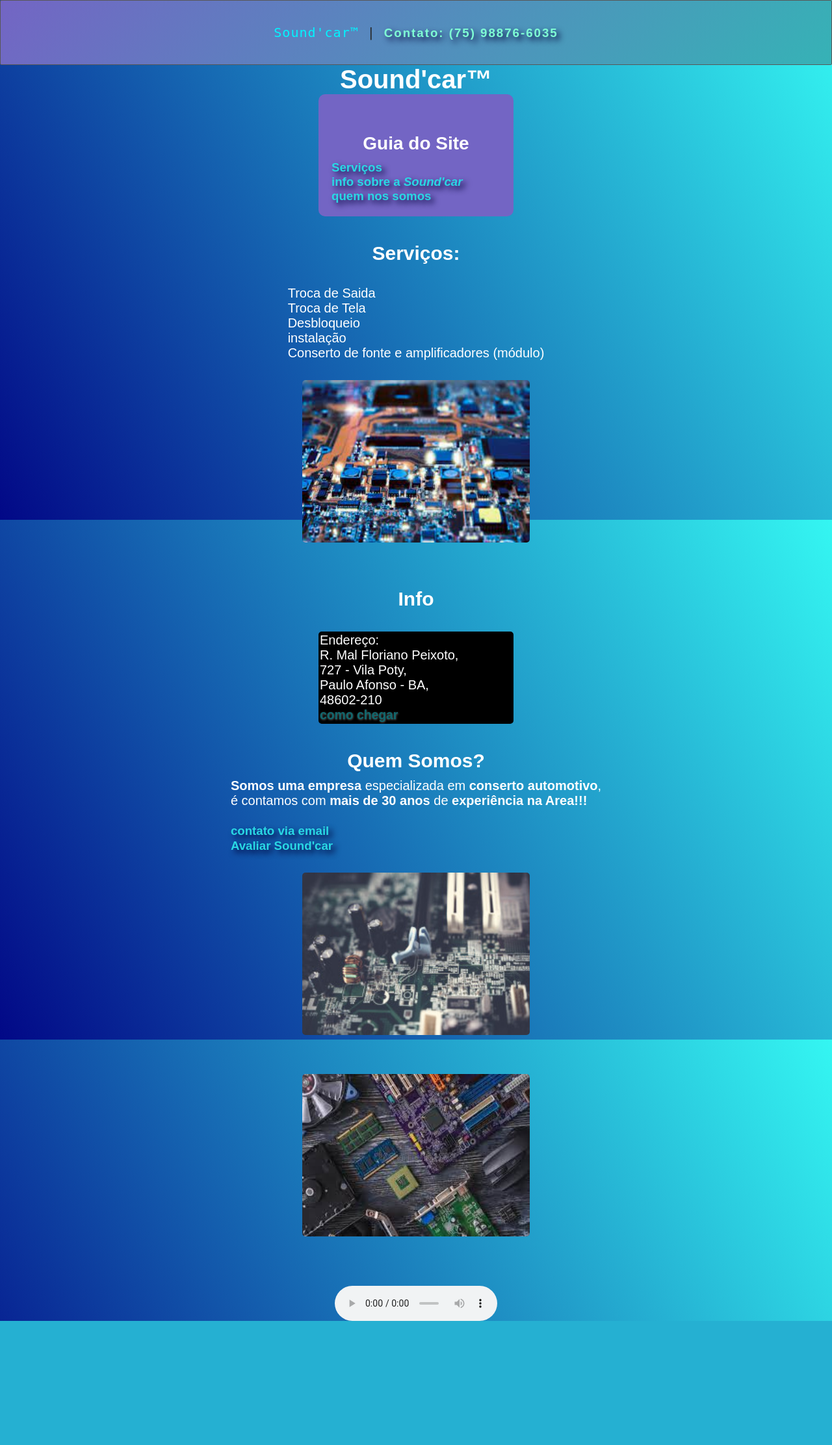
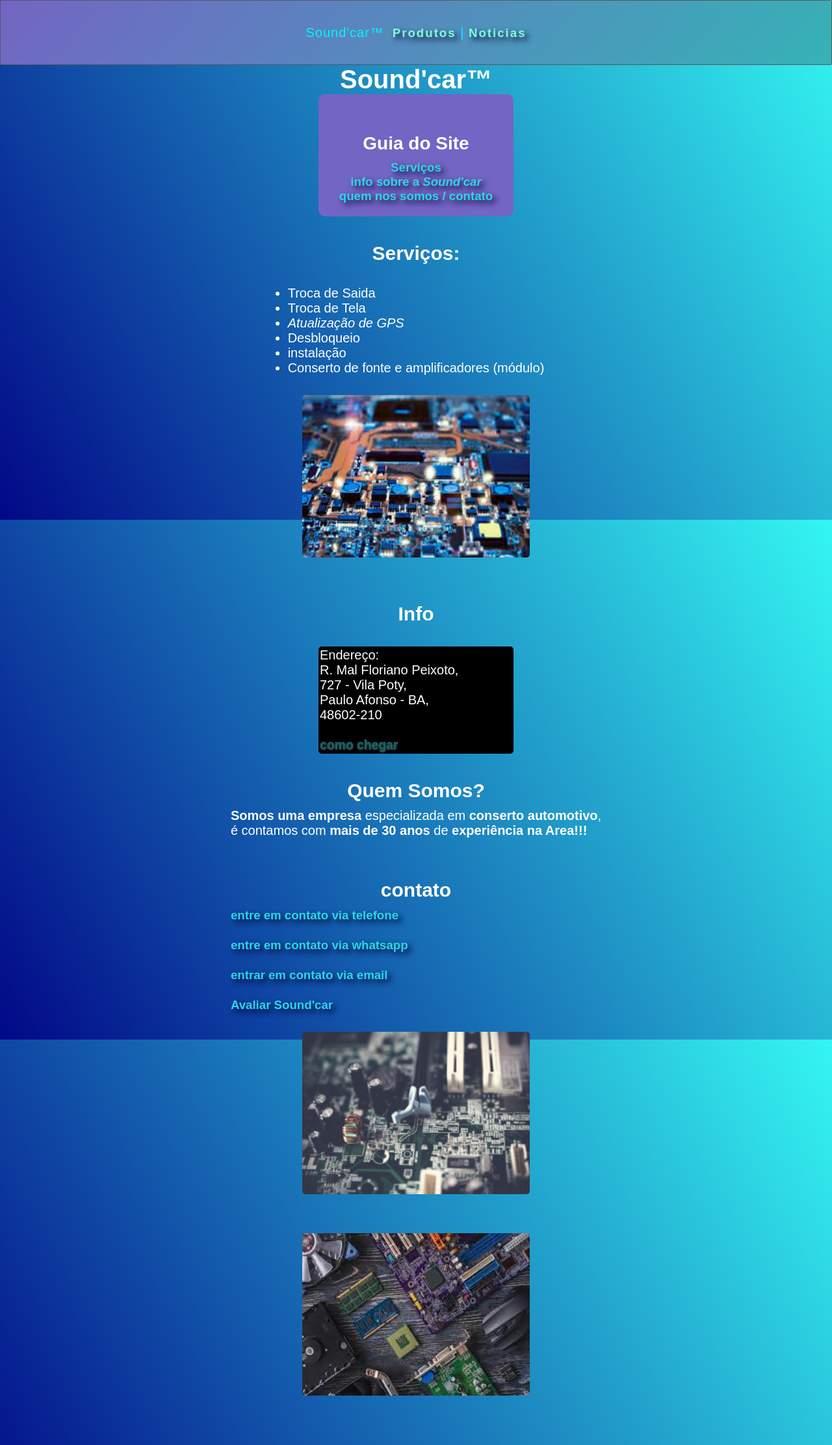
Before and after one commit to Brunin13/Brunin13.github.io, a PHP site: page /estudos/projetos-particulares/sound-car/index.html in a window 1280 px wide. Shown: the whole page at 65% size. Before the commit the page ends 2033 px from the top, so only its background shows below. Run offline with PHP 8.4, Linux system fonts and the light colour scheme.

Commit message:
Add files via upload

```diff
--- a/estudos/projetos-particulares/sound-car/index.html
+++ b/estudos/projetos-particulares/sound-car/index.html
@@ -13,8 +13,8 @@
   </head>
   <body>
       <div class="barra">
-          <code><span>Sound'car&trade;</span> | <a href="tel:+5575988766035">Contato: (75) 98876-6035</a></code>
-          <br>
+        <p>Sound'car&trade;</p>
+          <span><a href="produtos.html">&emsp14; Produtos</a> | <a href="noticias.html">Noticias</a></span>
         </div>
         <div class="container">
             <h1>Sound'car&trade;</h1>
@@ -22,9 +22,9 @@
             <div class="guia">
                 <h2>Guia do Site</h2>
                 <ul>
-                    <li><a href="#servicos">Serviços</a></li>
-                    <li><a href="#info">info sobre a <em>Sound'car</em></a></li>
-                    <li id="servicos"><a href="#quem-somos">quem nos somos</a></li>
+                    <a href="#servicos"><p>Serviços</p></a>
+                    <a href="#info"><p>info sobre a <em>Sound'car</p></em></a>
+                     <a id="servicos" href="#quem-somos"><p>quem nos somos / contato</p></a>
                 </ul>
             </div>
 
@@ -33,6 +33,7 @@
             <ul>
                 <li>Troca de Saida</li>
                 <li>Troca de Tela</li>
+                <li><em>Atualização de GPS</em></li>
                 <li>Desbloqueio</li>
                 <li>instalação</li>
                 <li>Conserto de fonte e amplificadores (módulo)</li>
@@ -42,24 +43,32 @@
             <br>
             <div class="info">
                     <ul>
-                        <li id="quem-somos">Endereço:<br> R. Mal Floriano Peixoto,<br> 727 - Vila Poty,<br> Paulo Afonso - BA,<br> 48602-210</li>
-                        <li>
+                        <p id="quem-somos">Endereço:<br> R. Mal Floriano Peixoto,<br> 727 - Vila Poty,<br> Paulo Afonso - BA,<br> 48602-210</p>
                             <br>
                             <a href="https://www.google.com/maps/dir//soundcar/data=!4m6!4m5!1m1!4e2!1m2!1m1!1s0x709312e69723b7b:0x7c6f2841856cd3dc?sa=X&ved=2ahUKEwiNqfyR3Nj4AhWnjJUCHRNqCGsQ9Rd6BAgKEAU" rel="external" target="_blank">como chegar</a></li>
                     </ul>
-                </div>
+            </div>
             <h2>Quem Somos?</h2>
             <ul>
                 <p><strong>Somos uma empresa</strong> especializada em <strong>conserto automotivo</strong>,<br> é contamos com <strong>mais de 30 anos</strong> de <strong>experiência na Area!!!</strong></p>
                 <br>
-                <p><a href="mailto:jurantec@gmail.com">contato via email</a></p>
+
+                <h2>contato</h2>
+                <p><a href="tel:+5575988766035">entre em contato via telefone</a></p>
+                <br>
+				<p><a href="https://wa.me/+5575988766035" target="_blank" rel="external">entre em contato via whatsapp</a></p>
+                <br>
+                <p><a href="mailto:jurantec@gmail.com">entrar em contato via email</a></p>
+                <br>
                 <p><a href="https://www.google.com/search?q=sound-car&oq=sound-car&aqs=chrome..69i57j0i30i457j0i30l3j69i60l3.2934j0j4&sourceid=chrome&ie=UTF-8&tbs=lf:1,lf_ui:10&tbm=lcl&rflfq=1&num=10&rldimm=8966429644994434012&lqi=Cglzb3VuZC1jYXJaCyIJc291bmQgY2FykgEVc3RlcmVvX3JlcGFpcl9zZXJ2aWNlqgEREAEqDSIJc291bmQgY2FyKAw&phdesc=0vyum6wYkTM&ved=2ahUKEwi08OKrlcH4AhVDBbkGHVH4DPoQvS56BAgIEAE&sa=X&f#rlfi=hd:;si:8966429644994434012,l,Cglzb3VuZC1jYXJaCyIJc291bmQgY2FykgEVc3RlcmVvX3JlcGFpcl9zZXJ2aWNlqgEREAEqDSIJc291bmQgY2FyKAw,y,0vyum6wYkTM;mv:[[-6.976032399999999,-34.9388517],[-11.6261311,-39.5604545]];tbs:lrf:!1m4!1u3!2m2!3m1!1e1!1m4!1u2!2m2!2m1!1e1!2m1!1e2!2m1!1e3,lf:1" rel="external" target="_blank">Avaliar Sound'car</a>
             </ul>
             <img src="midia/hardware.jpg" alt="hardware / aparelho eletronico">
             <img src="midia/hardwarwe3.jpg" alt="aparelho aberto">
-            <audio src="midia/i-dont-need-your-love-adi-goldstein-main-version-06-17-13841.mp3" id="som" autoplay loop controls></audio>
         </div>
-    </div>
+    <footer>
+        <dd>&emsp;</dd>
+        <dt>&emsp;</dt>
+    </footer>
   </body>
   <script src="script.js"></script>
 </html>
--- a/estudos/projetos-particulares/sound-car/style.css
+++ b/estudos/projetos-particulares/sound-car/style.css
@@ -49,6 +49,7 @@ body {
 h2 {
     padding-bottom: 10px;
     padding-top: 40px;
+    text-align: center;
 }
 
 .container {
@@ -74,11 +75,6 @@ h2 {
 }
 
 
-.container li{
-    display: flex;
-    justify-content: flex-start;
-    align-items: center;
-}
 
 
 #som {
@@ -162,6 +158,22 @@ a {
 
 .barra span{
     color: rgb(0, 245, 255);
+    text-align: center;
+}
+
+#carrinho {
+    height: 100px;
+    width: 100%;
+    color:rgb(0, 0, 0);
+    bottom: 0px;
+    left: 0px;
+    right: 0px;
+}
+
+.barra p{
+    text-align: left;
+    color:rgb(0, 245, 255);
+    font-family: Arial, Helvetica, sans-serif;
 }
 
 .barra a{
@@ -169,11 +181,15 @@ a {
     letter-spacing: 2px;
 }
 
+.barra a:hover {
+    font: bold 14pt Arial;
+    color: #2fb0b9;
+    text-decoration: none;
+    text-shadow: 10px 8px 12px #030333;
+ }
+
 .barra audio{
     display: flex;
     text-align: end;
-    min-width: 0px;
-    min-height: 0px;
-    max-width: 250px;
-    max-height: 100px;
+
 }
```
Also changed, not shown: estudos/projetos-particulares/sound-car/noticias.html (added, +31 -0 lines), estudos/projetos-particulares/sound-car/produtos.html (added, +32 -0 lines).
